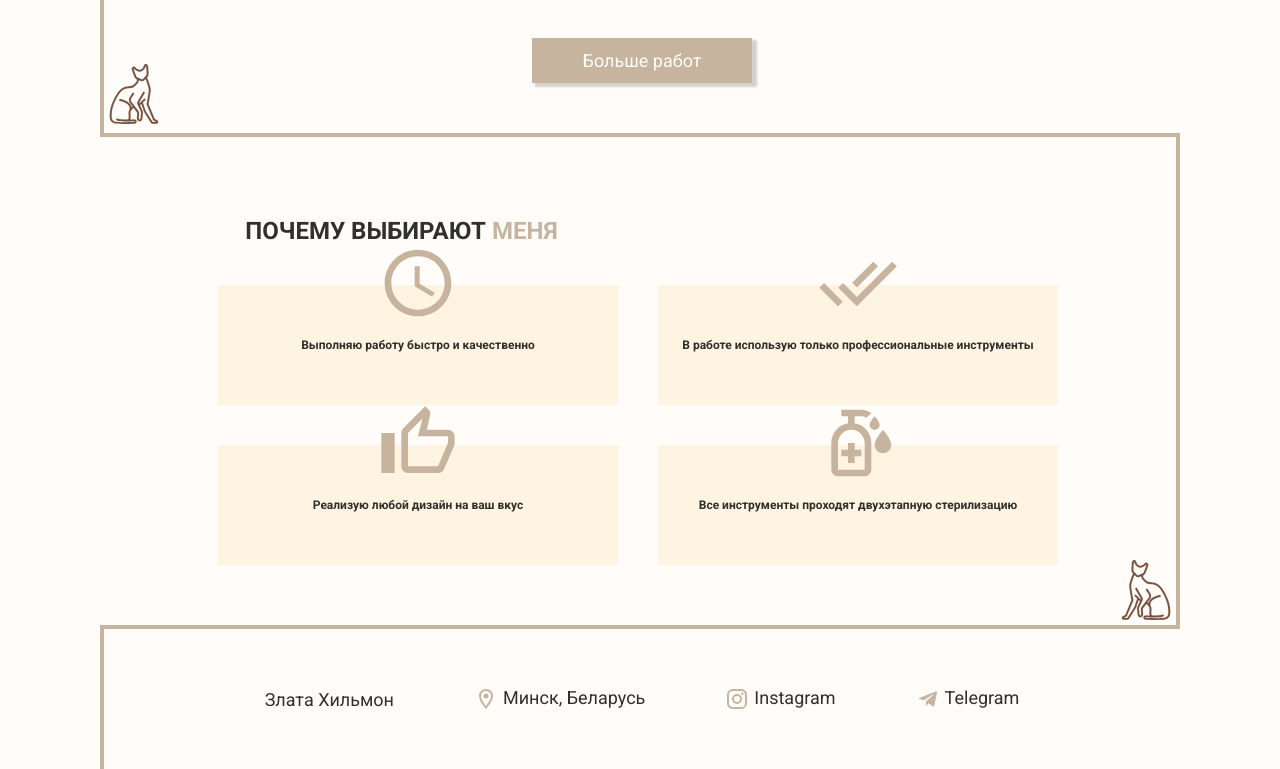
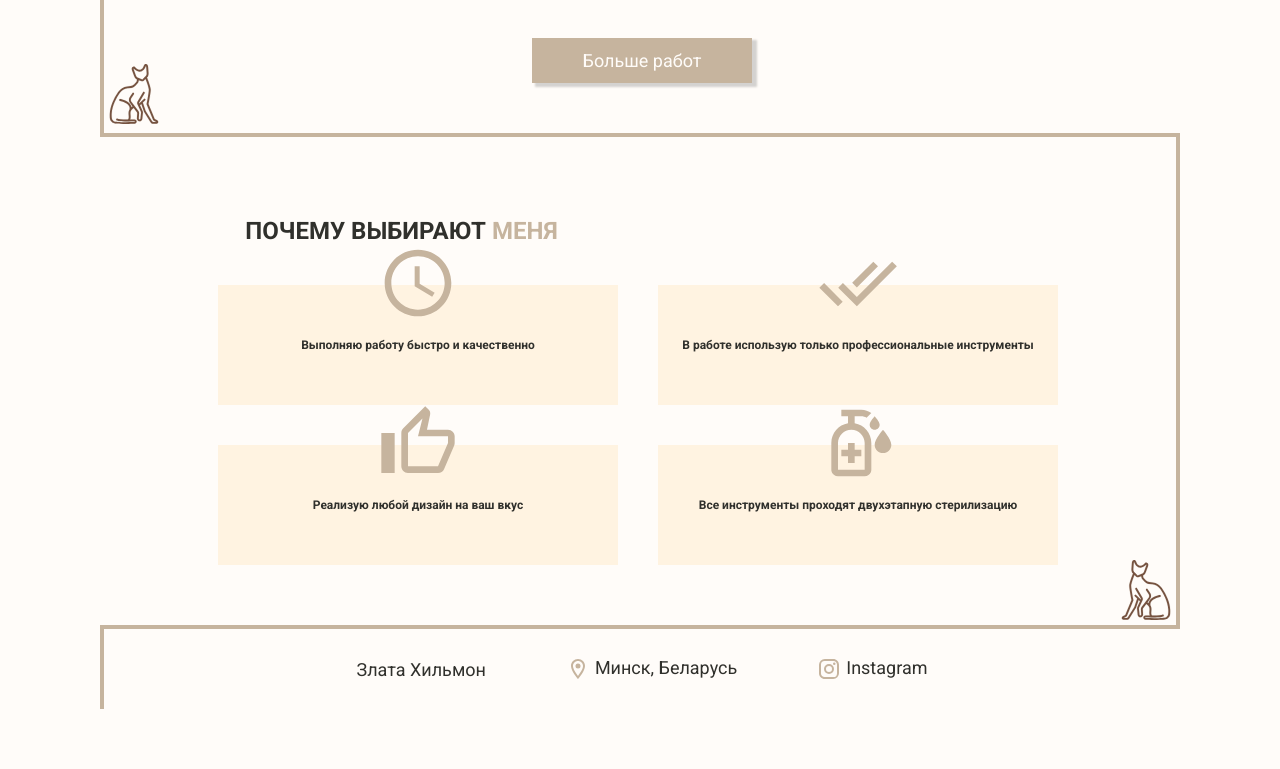
Before and after one commit to Pashashchuka/khil-nails, a React (Create React App) app in the folder khil-nails/: page /home in a window 1280 px wide. Shown: the part 1814-2583 px from the top of the page. After the commit the page ends 2523 px from the top, so only its background shows below. Built offline with nearby package versions, Linux system fonts and the light colour scheme.

Commit message:
feat: add links

```diff
--- a/khil-nails/src/components/Footer/Footer.module.scss
+++ b/khil-nails/src/components/Footer/Footer.module.scss
@@ -4,7 +4,7 @@
   display: flex;
   justify-content: center;
   gap: 80px;
-  height: 140px;
+  height: 80px;
   width: 100%;
 }
 
--- a/khil-nails/src/components/Footer/Footer.tsx
+++ b/khil-nails/src/components/Footer/Footer.tsx
@@ -1,4 +1,5 @@
 import { FC } from 'react'
+import { NavLink } from 'react-router-dom'
 import TelegramIcon from '@mui/icons-material/Telegram'
 import InstagramIcon from '@mui/icons-material/Instagram'
 import LocationOnOutlinedIcon from '@mui/icons-material/LocationOnOutlined'
@@ -15,15 +16,13 @@ const Footer: FC = () => {
       </div>
       <div className={styles.block}>
         <InstagramIcon className={styles.icon} />
-        <a className={styles.link} href="advantages">
+        <NavLink
+          className={styles.link}
+          to="https://www.instagram.com/khil_nails/"
+          target="_blank"
+        >
           Instagram
-        </a>
-      </div>
-      <div className={styles.block}>
-        <TelegramIcon className={styles.icon} />
-        <a className={styles.link} href="price">
-          Telegram
-        </a>
+        </NavLink>
       </div>
     </div>
   )
--- a/khil-nails/src/components/PortfolioSection/PortfolioSection.module.scss
+++ b/khil-nails/src/components/PortfolioSection/PortfolioSection.module.scss
@@ -64,6 +64,11 @@
   }
 }
 
+.link {
+  color: var(--light-color);
+  text-decoration: none;
+}
+
 .cat {
   bottom: 1%;
   height: 60px;
--- a/khil-nails/src/components/PortfolioSection/PortfolioSection.tsx
+++ b/khil-nails/src/components/PortfolioSection/PortfolioSection.tsx
@@ -9,6 +9,7 @@ import thirdWideNails from '../../assets/images/third-wide-nails.jpg'
 import secondWideNails from '../../assets/images/second-wide-nails.jpg'
 
 import styles from './PortfolioSection.module.scss'
+import { NavLink } from 'react-router-dom'
 
 const PortfolioSection: FC = () => {
   return (
@@ -30,7 +31,15 @@ const PortfolioSection: FC = () => {
           <img className={styles.photo} src={thirdNails} alt="nails" />
         </div>
       </div>
-      <button className={styles.btn}>Больше работ</button>
+      <button className={styles.btn}>
+        <NavLink
+          className={styles.link}
+          to="https://www.instagram.com/khil_nails/"
+          target="_blank"
+        >
+          Больше работ
+        </NavLink>
+      </button>
       <img className={styles.cat} src={catIcon} alt="cat" />
     </section>
   )
```
